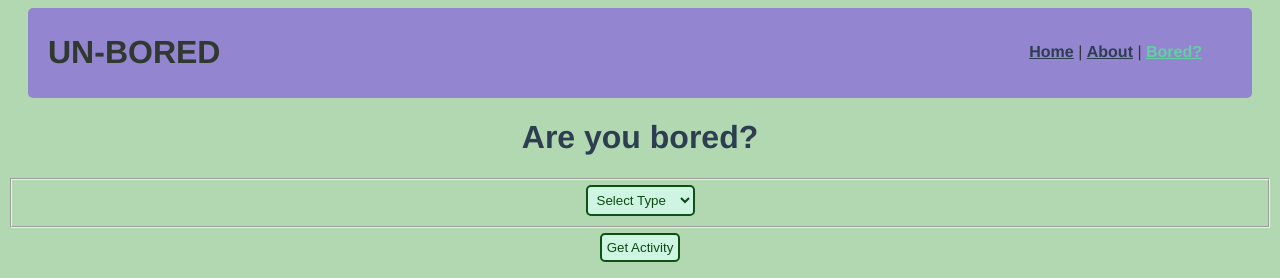
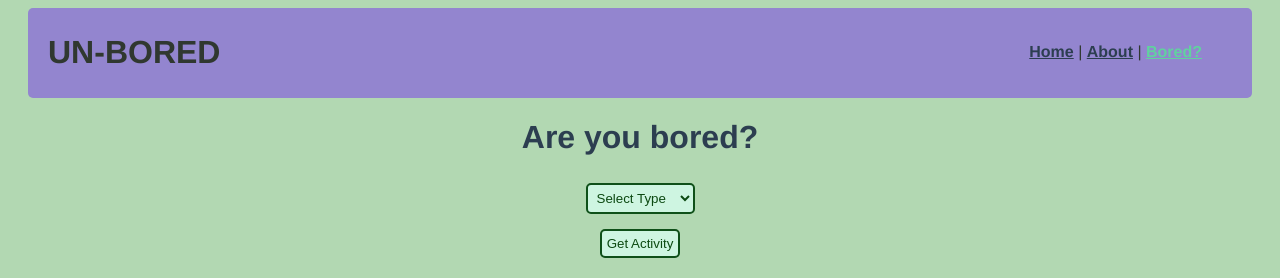
Before and after one commit to layguillen/bored-project, a Vue app in the folder bored-vue/: page /bored in a window 1280 px wide. Shown: the top 278 px of the page. Built offline with nearby package versions, Linux system fonts and the light colour scheme; no server answers.

Commit message:
removed border for fieldset

```diff
--- a/bored-vue/src/components/ActivityBox.vue
+++ b/bored-vue/src/components/ActivityBox.vue
@@ -117,4 +117,8 @@ import BackendService from '@/service/BackendService';
     background-color: rgb(206, 245, 225);
 }
 
+fieldset {
+    border: none;
+}
+
 </style>
```
